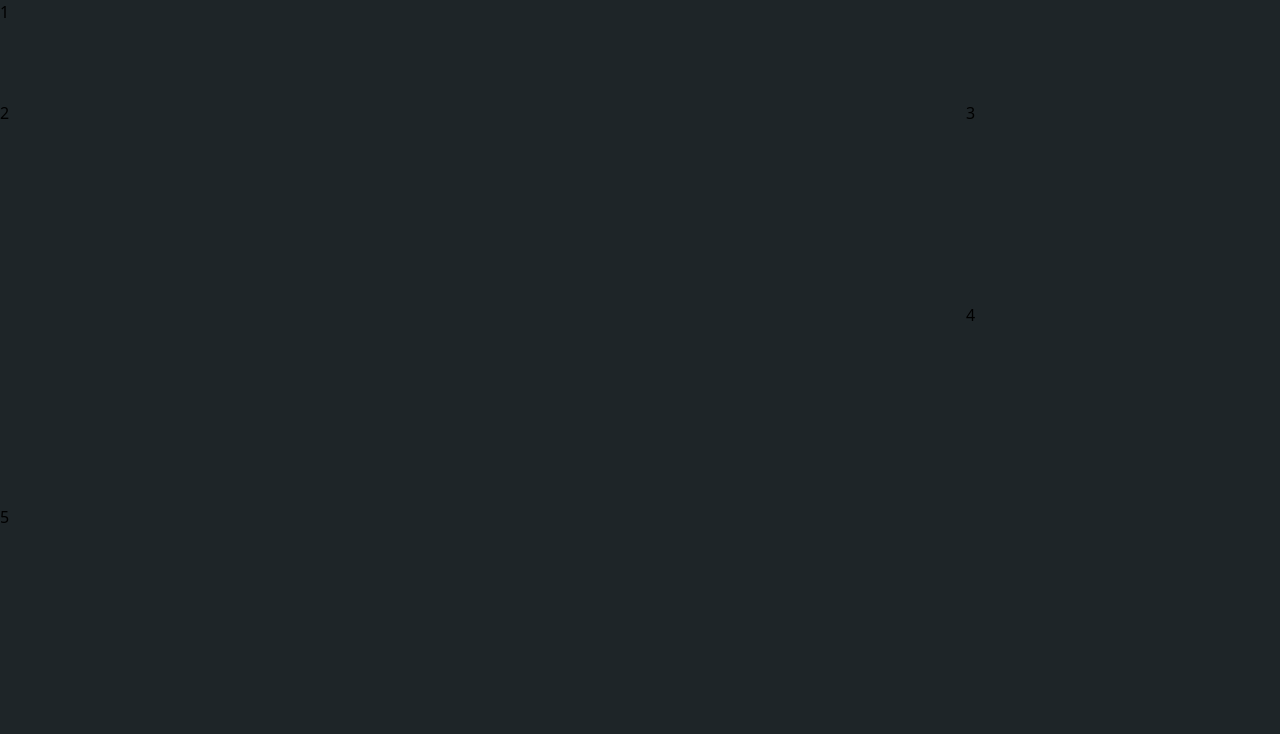
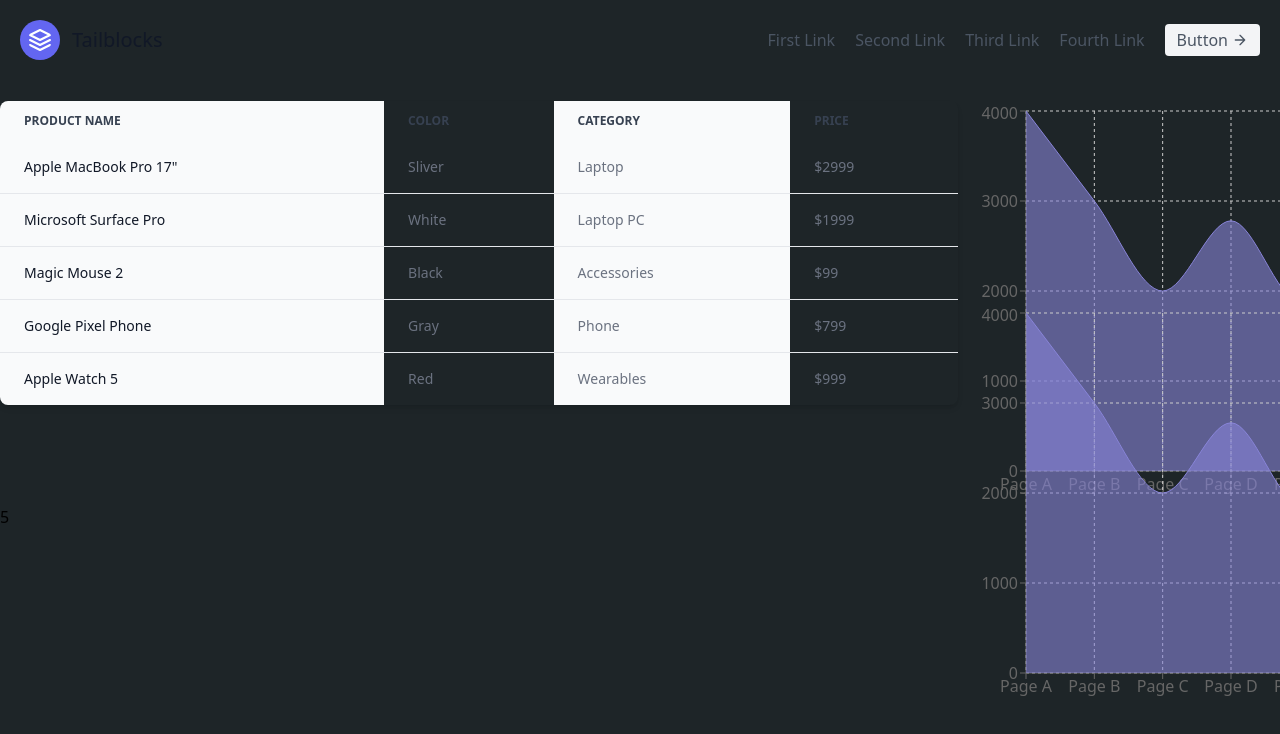
Before and after one commit to Crosstons/harmony-analytics, a React (Create React App) app: page / in a window 1280 px wide. Shown: the top 734 px of the page. Built offline with nearby package versions, Linux system fonts and the light colour scheme; no server answers; the HTML template or start-up script is replaced by a standard one.

Commit message:
Grids added

```diff
--- a/src/screens/Dashboard.jsx
+++ b/src/screens/Dashboard.jsx
@@ -1,11 +1,137 @@
 import React from 'react';
+import Lchart from '../components/Lchart';
+
 function Dashboard() {
   return (
     <div class="grid overflow-hidden lg grid-cols-4 grid-rows-8 gap-2 w-screen h-screen">
-	<div class="box row-start-1 row-end-1 col-start-1 col-end-5">1</div>
-	<div class="box row-start-2 row-span-4 col-start-1 col-span-3">2</div>
-	<div class="box row-start-2 row-span-2 col-start-4 col-end-5">3</div>
-	<div class="box row-start-4 row-span-2 col-end-5">4</div>
+	<div class="box row-start-1 row-end-1 col-start-1 col-end-5 text-spicy">
+    <header class="text-gray-600 body-font">
+  <div class="container mx-auto flex flex-wrap p-5 flex-col md:flex-row items-center">
+    <a class="flex title-font font-medium items-center text-gray-900 mb-4 md:mb-0">
+      <svg xmlns="http://www.w3.org/2000/svg" fill="none" stroke="currentColor" stroke-linecap="round" stroke-linejoin="round" stroke-width="2" class="w-10 h-10 text-white p-2 bg-indigo-500 rounded-full" viewBox="0 0 24 24">
+        <path d="M12 2L2 7l10 5 10-5-10-5zM2 17l10 5 10-5M2 12l10 5 10-5"></path>
+      </svg>
+      <span class="ml-3 text-xl">Tailblocks</span>
+    </a>
+    <nav class="md:ml-auto flex flex-wrap items-center text-base justify-center">
+      <a class="mr-5 hover:text-gray-900">First Link</a>
+      <a class="mr-5 hover:text-gray-900">Second Link</a>
+      <a class="mr-5 hover:text-gray-900">Third Link</a>
+      <a class="mr-5 hover:text-gray-900">Fourth Link</a>
+    </nav>
+    <button class="inline-flex items-center bg-gray-100 border-0 py-1 px-3 focus:outline-none hover:bg-gray-200 rounded text-base mt-4 md:mt-0">Button
+      <svg fill="none" stroke="currentColor" stroke-linecap="round" stroke-linejoin="round" stroke-width="2" class="w-4 h-4 ml-1" viewBox="0 0 24 24">
+        <path d="M5 12h14M12 5l7 7-7 7"></path>
+      </svg>
+    </button>
+  </div>
+</header>
+    </div>
+	<div class="box row-start-2 row-span-4 col-start-1 col-span-3">
+
+
+    <div class="overflow-x-auto relative shadow-md sm:rounded-lg">
+    <table class="w-full text-sm text-left text-gray-500 dark:text-gray-400">
+        <thead class="text-xs text-gray-700 uppercase dark:text-gray-400">
+            <tr>
+                <th scope="col" class="py-3 px-6 bg-gray-50 dark:bg-gray-800">
+                    Product name
+                </th>
+                <th scope="col" class="py-3 px-6">
+                    Color
+                </th>
+                <th scope="col" class="py-3 px-6 bg-gray-50 dark:bg-gray-800">
+                    Category
+                </th>
+                <th scope="col" class="py-3 px-6">
+                    Price
+                </th>
+            </tr>
+        </thead>
+        <tbody>
+            <tr class="border-b border-gray-200 dark:border-gray-700">
+                <th scope="row" class="py-4 px-6 font-medium text-gray-900 whitespace-nowrap bg-gray-50 dark:text-white dark:bg-gray-800">
+                    Apple MacBook Pro 17"
+                </th>
+                <td class="py-4 px-6">
+                    Sliver
+                </td>
+                <td class="py-4 px-6 bg-gray-50 dark:bg-gray-800">
+                    Laptop
+                </td>
+                <td class="py-4 px-6">
+                    $2999
+                </td>
+            </tr>
+            <tr class="border-b border-gray-200 dark:border-gray-700">
+                <th scope="row" class="py-4 px-6 font-medium text-gray-900 whitespace-nowrap bg-gray-50 dark:text-white dark:bg-gray-800">
+                    Microsoft Surface Pro
+                </th>
+                <td class="py-4 px-6">
+                    White
+                </td>
+                <td class="py-4 px-6 bg-gray-50 dark:bg-gray-800">
+                    Laptop PC
+                </td>
+                <td class="py-4 px-6">
+                    $1999
+                </td>
+            </tr>
+            <tr class="border-b border-gray-200 dark:border-gray-700">
+                <th scope="row" class="py-4 px-6 font-medium text-gray-900 whitespace-nowrap bg-gray-50 dark:text-white dark:bg-gray-800">
+                    Magic Mouse 2
+                </th>
+                <td class="py-4 px-6">
+                    Black
+                </td>
+                <td class="py-4 px-6 bg-gray-50 dark:bg-gray-800">
+                    Accessories
+                </td>
+                <td class="py-4 px-6">
+                    $99
+                </td>
+            </tr>
+            <tr class="border-b border-gray-200 dark:border-gray-700">
+                <th scope="row" class="py-4 px-6 font-medium text-gray-900 whitespace-nowrap bg-gray-50 dark:text-white dark:bg-gray-800">
+                    Google Pixel Phone
+                </th>
+                <td class="py-4 px-6">
+                    Gray
+                </td>
+                <td class="py-4 px-6 bg-gray-50 dark:bg-gray-800">
+                    Phone
+                </td>
+                <td class="py-4 px-6">
+                    $799
+                </td>
+            </tr>
+            <tr>
+                <th scope="row" class="py-4 px-6 font-medium text-gray-900 whitespace-nowrap bg-gray-50 dark:text-white dark:bg-gray-800">
+                    Apple Watch 5
+                </th>
+                <td class="py-4 px-6">
+                    Red
+                </td>
+                <td class="py-4 px-6 bg-gray-50 dark:bg-gray-800">
+                    Wearables
+                </td>
+                <td class="py-4 px-6">
+                    $999
+                </td>
+            </tr>
+        </tbody>
+    </table>
+</div>
+
+
+
+    </div>
+	<div class="box row-start-2 row-span-2 col-start-4 col-end-5">
+        <Lchart />
+    </div>
+	<div class="box row-start-4 row-span-2 col-end-5">
+        <Lchart />
+    </div>
 	<div class="box row-start-6 row-span-1 col-start-1 col-end-5">5</div>
 </div>
   )
```
